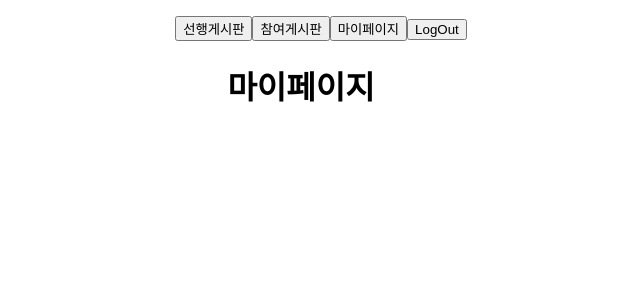
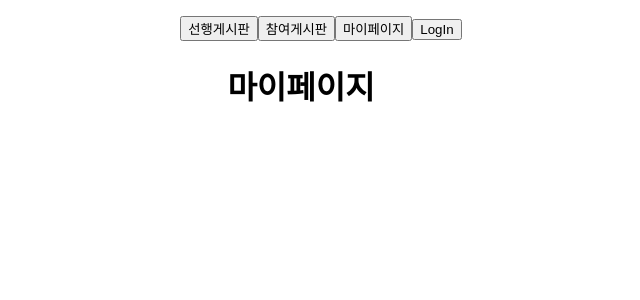
Before and after one commit to GoodPlaSSU/GoodPlaSSU-Frontend, a React (Create React App) app in the folder goodplassu/: page /mypage in a window 1280 px wide. Shown: the top 300 px of the page, without its empty margins (339-979 px from the left). Built offline with nearby package versions, Linux system fonts and the light colour scheme.

Commit message:
googlelogin2

```diff
--- a/goodplassu/src/components/App.js
+++ b/goodplassu/src/components/App.js
@@ -7,12 +7,12 @@ import Routers from './Routers';
 
 
 function App() {
-  const [IsLoggedIn, setIsLoggedIn ] = useState(true);
-  useEffect(() => {
+  const [IsLoggedIn, setIsLoggedIn ] = useState(false);
+  useEffect(() => {(localStorage.getItem('ID')!=null)?setIsLoggedIn(true):setIsLoggedIn(false)
     },[IsLoggedIn])
     return (
       <div className="App">
-        <Routers IsLoggedIn={IsLoggedIn} />
+        <Routers />
       </div>
   );
 }
--- a/goodplassu/src/components/Navigation.js
+++ b/goodplassu/src/components/Navigation.js
@@ -3,21 +3,24 @@ import {Link, useNavigate} from "react-router-dom"
 import LogIn from "../routes/LogIn";
 
 
-const Navigation = (IsLoggedIn) =>{
+const Navigation = () =>{
     const navigate = useNavigate();
-    const onButtonClick = () =>{
+    const onLogInClick = () =>{
         navigate('/LogIn')
+    }
+    const onLogOutClick = () => {
+        localStorage.removeItem('ID');
+        localStorage.removeItem('Name');
     }
     return(
         <nav>
             <ul>
                 <Link to="/"><button>선행게시판</button></Link>
                 <Link to="/together"><button>참여게시판</button></Link>
-                {IsLoggedIn ?
-                <Link to="/mypage"><button>마이페이지</button></Link> :
+                {(localStorage.getItem('ID')!=null) ? <Link to="/mypage"><button>마이페이지</button></Link> :
                 <Link to="/LogIn"><button>마이페이지</button></Link>}
-                {IsLoggedIn ? <button onClick={onButtonClick}>LogOut</button> :
-                <button onClick={onButtonClick}>LogIn</button>}
+                {(localStorage.getItem('ID')!=null) ? <button onClick={onLogOutClick}>LogOut</button> :
+                <button onClick={onLogInClick}>LogIn</button>}
             </ul>
         </nav>
     );
--- a/goodplassu/src/components/Routers.js
+++ b/goodplassu/src/components/Routers.js
@@ -6,14 +6,14 @@ import MyPage from '../routes/myPage';
 import SPostList from '../routes/sPostList'
 import Navigation from './Navigation';
 
-const Routers = ({IsLoggedIn}) => {
+const Routers = () => {
     return (
         <Router>
-            <Navigation IsLoggedIn={IsLoggedIn}/>
+            <Navigation />
             <Routes>
                 <Route path='/' element={<SPostList />}></Route>
                 <Route path='/together' element={<CPostList />}></Route>
-                <Route path='/mypage' element={<MyPage IsLoggedIn={IsLoggedIn}/>}></Route>
+                <Route path='/mypage' element={<MyPage/>}></Route>
                 <Route path='/LogIn' element={<LogIn />}></Route>
             </Routes>
         </Router>
--- a/goodplassu/src/routes/LogIn.js
+++ b/goodplassu/src/routes/LogIn.js
@@ -1,5 +1,5 @@
-import React, { Component } from 'react';
-import { Link, Navigate } from 'react-router-dom';
+import React, { Component , useEffect} from 'react';
+import { Link, Navigate, useNavigate } from 'react-router-dom';
 import '../layout/LogIn.css'
 
 class LogIn extends Component {
@@ -22,13 +22,17 @@ class LogIn extends Component {
             console.log('Image URL: ' + profile.getImageUrl());
             console.log('Email: ' + profile.getEmail());
             this.setState({ token: googleUser.getAuthResponse().id_token });
+            localStorage.setItem('ID',profile.getEmail())
+            localStorage.setItem('Name',profile.getName())
         });
-        Navigate('/mypage');
+
     }
 
     // #5 로그아웃 기능 구현
     logout = () => {
         this.setState({ token: '' });
+        localStorage.removeItem('ID');
+        localStorage.removeItem('Name')
         this.auth2.disconnect();
     }
 
--- a/goodplassu/src/routes/myPage.js
+++ b/goodplassu/src/routes/myPage.js
@@ -1,9 +1,7 @@
 import React from 'react';
 import {useNavigate} from 'react-router-dom';
 
-const MyPage = (IsLoggedIn) => {
-    const navigate = useNavigate();
-
+const MyPage = () => {
     return (
         <>
         <h1>
```
